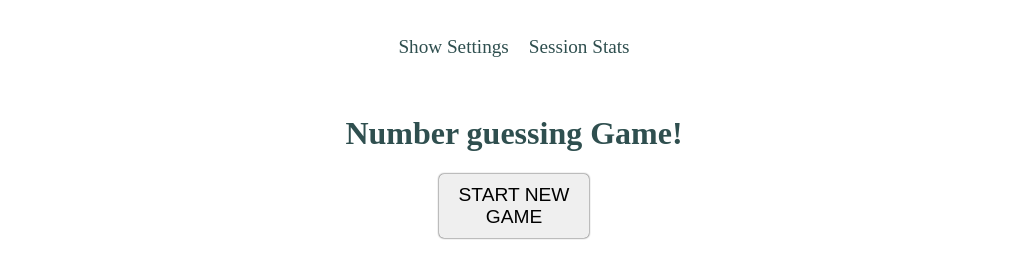
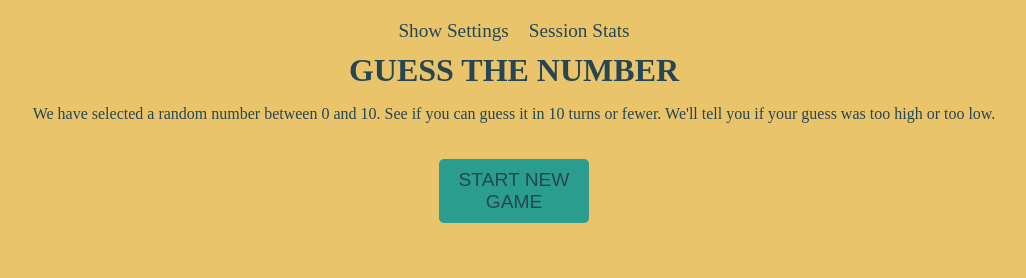
Before and after one commit to kerbasi/GuessGameJs, a plain HTML site: page index.html in a window 1280 px wide. Shown: the whole page, without its empty margins (126-1152 px from the left). Drawn offline with Linux system fonts and the light colour scheme.

Commit message:
COMMIT FOMR NOTEBOOK

```diff
--- a/index.html
+++ b/index.html
@@ -26,7 +26,8 @@
     </header>
     <div id="main_container">
         <div id="main_text_field">
-            <h1>Number guessing Game!</h1>
+            <h1 id="title">guess the number</h1>
+            <p id="description"></p>
         </div>
         <div id="game_text"></div>
         <div class="inp_range" id="user_input">
--- a/index.js
+++ b/index.js
@@ -12,14 +12,20 @@ const userNumberEl = document.getElementById("userNumber");
 const tryButtonEl = document.querySelector("#try_button");
 const attemptsEl = document.querySelector("#attempts");
 const userInputDivEl = document.querySelector("#user_input")
-// const newGameEl = document.querySelector("#new_game");
 const showSettingsBtn = document.getElementById("settings");
 const settingSectionEl = document.getElementById("settings_section");
-// tryButtonEl.setAttribute("disabled", "");
+const descriptionEl = document.getElementById("description")
 let isGameRunning = false;
 settingSectionEl.style.display = "none";
 userInputDivEl.style.display = "none"
-
+const descriptionText =
+    `We have selected a random number between ${minRange} and ${maxRange}.
+    See if you can guess it in ${attempts} turns or fewer.
+    We'll tell you if your guess was too high or too low.`
+descriptionEl.textContent = descriptionText;
+minRangeEl.value = minRange;
+maxRangeEl.value = maxRange;
+attemptsEl.value = attempts;
 tryButtonEl.addEventListener("click", newGame);
 
 userNumberEl.addEventListener("change", () => {
@@ -90,8 +96,6 @@ function newGame() {
     guessedNumber = generateNumber(minRange, maxRange);
     setValues();
     isGameRunning = true;
-    // newGameEl.classList.add("disabled");
-    // newGameEl.removeEventListener("click", newGame);
 }
 
 function setValues() {
@@ -105,4 +109,5 @@ function setValues() {
     <h2>Please choose a number between ${minRange} and ${maxRange}</h2>
     <h3>You've got ${userAttemptsCount} attempts!</h3>
     `;
+    descriptionEl.textContent = descriptionText;
 }
--- a/style.css
+++ b/style.css
@@ -3,7 +3,8 @@ body {
     margin: 0;
     padding: 0;
     height: 100%;
-    color: darkslategrey;
+    color: #264653;
+    background-color: #e9c46a;
 }
 
 header {
@@ -14,6 +15,11 @@ header {
     display: flex;
     flex-wrap: wrap;
     justify-content: center;
+}
+
+#title {
+    margin: 0;
+    text-transform: uppercase;
 }
 
 #main_container {
@@ -41,14 +47,15 @@ header {
     margin: 10px;
     padding: 10px;
     width: 50px;
-    box-shadow: 0 0 2px black;
+    box-shadow: 0 0 2px #264653;
     border: none;
     border-radius: 5px;
     font-size: 2rem;
 }
 
 .menu_list {
-    padding: 20px 0;
+    margin: 0;
+    padding: 20px 0 10px 0;
     display: flex;
     list-style: none;
     justify-content: center;
@@ -65,20 +72,23 @@ label{
 
 .menu_list > li:hover {
     cursor: default;
-    color: black;
+    color: #e76f51;
 }
 
 .disabled,
 li.disabled:hover {
-    color: gainsboro;
+    color: #f4a261;
 }
 
 #try_button {
+    margin-top: 20px;
+    color: #264653;
     align-self: center;
     font-size: 1.2rem;
     width: 150px;
     padding: 10px;
     border: none;
     border-radius: 5px;
-    box-shadow: 0 0 2px black;
+    background-color: #2a9d8f;
+    /* box-shadow: 0 0 2px #264653; */
 }
```
